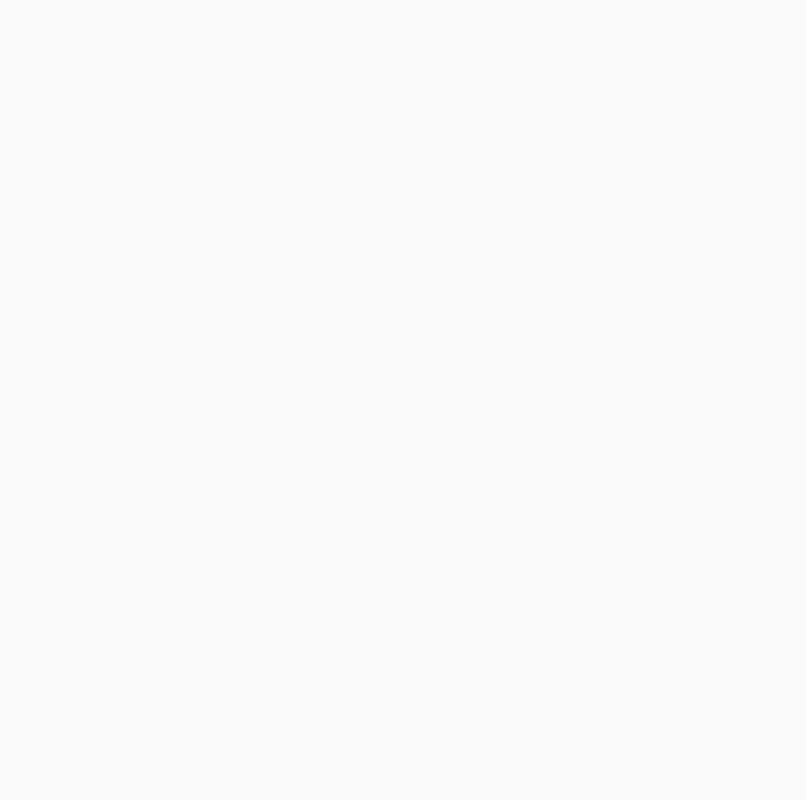
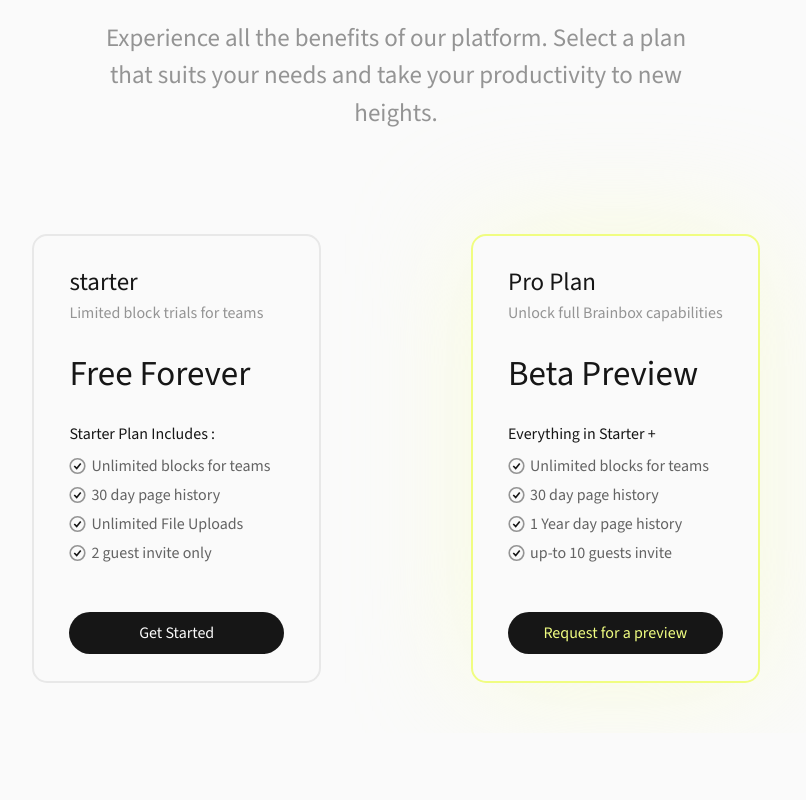
Before and after one commit to praful-chandra/brainbox, a Next.js app: page / in a window 1280 px wide. Shown: the part 3940-4740 px from the top of the page, without its empty margins (244-1050 px from the left). Before the commit the page ends 3623 px from the top, so only its background shows below. Built offline with nearby package versions, Linux system fonts and the light colour scheme.

Commit message:
added footer section

```diff
--- a/src/app/(site)/page.tsx
+++ b/src/app/(site)/page.tsx
@@ -2,7 +2,9 @@
 import TitleSection from "@/components/landingPage/TitleSection";
 import FeatureSection from "@/components/landingPage/FeatureSection";
 import InfoSection from "@/components/landingPage/InfoSection";
+import PricingSection from "@/components/landingPage/pricingSection";
 import TestimonialSection from "@/components/landingPage/TestimonialSection";
+import FooterSection from "@/components/landingPage/FooterSection";
 
 const HomePage = () => {
   return (
@@ -11,6 +13,8 @@
       <InfoSection />
       <FeatureSection />
       <TestimonialSection />
+      <PricingSection />
+      <FooterSection />
     </section>
   );
 };
--- /dev/null
+++ b/src/components/landingPage/FooterSection.tsx
@@ -0,0 +1,40 @@
+import Image from "next/image";
+import React from "react";
+import { Button } from "../ui/button";
+
+const FooterSection = () => {
+  return (
+    <div
+      className="w-full h-[65rem] relative"
+      style={{ clipPath: "polygon(0% 0%, 100% 0, 100% 100%, 0 100%)" }}
+    >
+      <div className="relative h-[calc(100vh+65rem)] -top-[100vh]">
+        <div className="sticky h-[65rem] top-[calc(100vh-65rem)] ">
+          <div className="h-full w-full">
+            <div className="w-full h-[60rem] bg-secondary relative">
+              <Image
+                src="/assets/common/logo-full-black.png"
+                width={1000}
+                height={0}
+                alt="Brain Box logo"
+                className="absolute bottom-0 w-[80rem]"
+              />
+            </div>
+            <div className="w-full h-[5rem] bg-secondary flex items-center justify-center gap-5 text-brand-light typo-mobile-h5">
+              <span>
+                Developed by{" "}
+                <Button variant="link" className="p-0 pb-1 text-brand-light">
+                  Praful Chandra
+                </Button>
+              </span>
+              <span>🇮🇳</span>
+              <span>2024</span>
+            </div>
+          </div>
+        </div>
+      </div>
+    </div>
+  );
+};
+
+export default FooterSection;
--- /dev/null
+++ b/src/components/landingPage/pricingSection/PriceCard.tsx
@@ -0,0 +1,94 @@
+import LocalIcon from "@/components/common/LocalIcon";
+import { Button } from "@/components/ui/button";
+import { cn } from "@/lib/utils";
+import React from "react";
+
+const freeCard = {
+  title: "starter",
+  subTitle: "Limited block trials for teams",
+  price: "Free Forever",
+  detailsTitle: "Starter Plan Includes :",
+  details: [
+    "Unlimited  blocks for teams",
+    "30 day page history",
+    "Unlimited  File Uploads",
+    "2 guest invite only",
+  ],
+  ctaBtn: "Get Started",
+};
+const proCard = {
+  title: "Pro Plan",
+  subTitle: "Unlock full Brainbox capabilities",
+  price: "Beta Preview",
+  detailsTitle: "Everything in Starter +",
+  details: [
+    "Unlimited  blocks for teams",
+    "30 day page history",
+    "1 Year day page history",
+    "up-to 10 guests invite",
+  ],
+  ctaBtn: "Request for a preview",
+};
+
+const PricingListSingle = ({ text }: { text: string }) => {
+  return (
+    <div className="flex gap-2">
+      <LocalIcon path="roundedCheck" width={17} />
+      <p className="typo-desktop-p text-brand-secondary-300">{text}</p>
+    </div>
+  );
+};
+
+const PriceCard = ({ type }: { type: "free" | "pro" }) => {
+  const currentCardDetails = type === "free" ? freeCard : proCard;
+  return (
+    <span className="relative">
+      <div
+        className={cn(
+          " w-full h-full absolute z-[-1] blur-[60px] opacity-50",
+          type === "pro" && "bg-primary"
+        )}
+      />
+
+      <div
+        className={cn(
+          "bg-brand-light  border-2 rounded-3xl px-14 py-11 z-10",
+          type === "free"
+            ? "border-brand-secondary-50"
+            : "border-brand-accent-500"
+        )}
+      >
+        <div className="flex flex-col items-start gap-9">
+          <div className="flex flex-col items-start gap-0">
+            <h5 className="typo-desktop-h5">{currentCardDetails.title}</h5>
+            <p className="typo-desktop-p text-brand-secondary-200">
+              {currentCardDetails.subTitle}
+            </p>
+          </div>
+          <h4 className="typo-desktop-h4">{currentCardDetails.price}</h4>
+          <div className="flex flex-col items-start gap-3">
+            <h5 className="typo-mobile-h5">
+              {currentCardDetails.detailsTitle}
+            </h5>
+            <div className="flex flex-col gap-2">
+              {currentCardDetails.details.map((d) => (
+                <PricingListSingle key={d} text={d} />
+              ))}
+            </div>
+          </div>
+
+          <Button
+            className={cn(
+              "w-full mt-10",
+              type === "pro" && "text-brand-accent-500"
+            )}
+          >
+            {currentCardDetails.ctaBtn}
+          </Button>
+        </div>
+      </div>
+    </span>
+  );
+};
+
+export default PriceCard;
--- /dev/null
+++ b/src/components/landingPage/pricingSection/PricingSection.tsx
@@ -0,0 +1,27 @@
+import Pill from "@/components/ui/custom/Pill";
+import React from "react";
+import PriceCard from "./PriceCard";
+
+const PricingSection = () => {
+  return (
+    <>
+      <div className="mt-[20vh] pb-20 container flex flex-col gap-9  items-center justify-center text-center">
+        <Pill label="Pricing" />
+        <h1 className="typo-desktop-h1">The Perfect Plan For YOu</h1>
+        <h5 className="typo-desktop-h5 text-brand-secondary-200 w-2/4">
+          Experience all the benefits of our platform. Select a plan that suits
+          your needs and take your productivity to new heights.
+        </h5>
+        <div className="grid  grid-cols-2  gap-60 mt-32 ">
+          <PriceCard type="free" />
+          <PriceCard type="pro" />
+        </div>
+      </div>
+      <div className="bg-secondary h-[20rem] w-full">
+        <div className="bg-brand-light w-full h-full rounded-bl-section rounded-br-section" />
+      </div>
+    </>
+  );
+};
+
+export default PricingSection;
--- /dev/null
+++ b/src/components/landingPage/pricingSection/index.ts
@@ -0,0 +1,3 @@
+import PricingSection from "./PricingSection";
+
+export default PricingSection;
```
Also changed, not shown: public/assets/icons/roundedCheck.svg (added).
